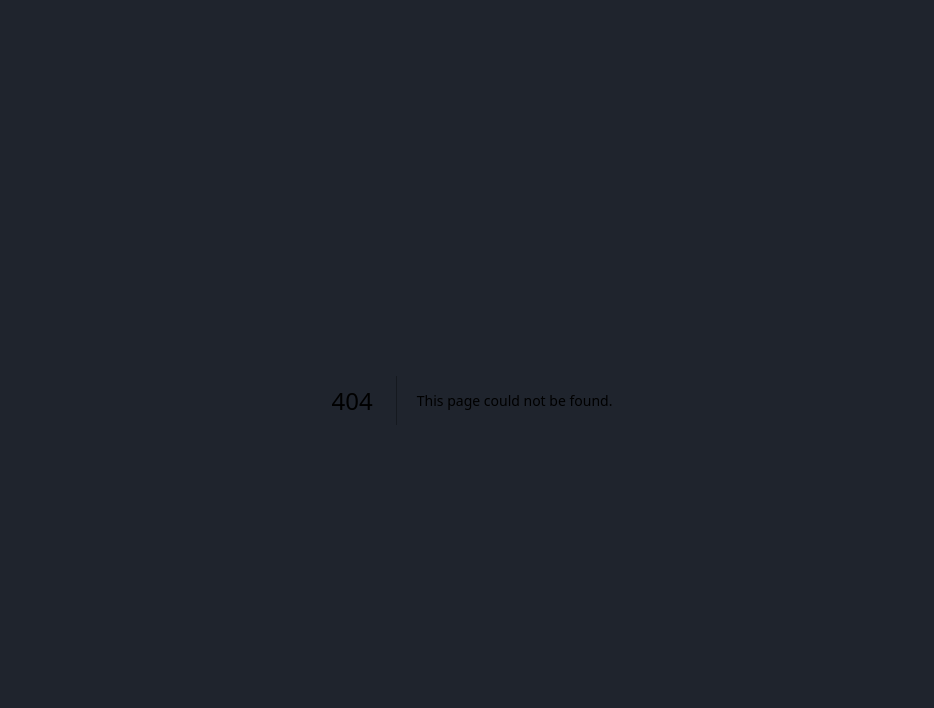
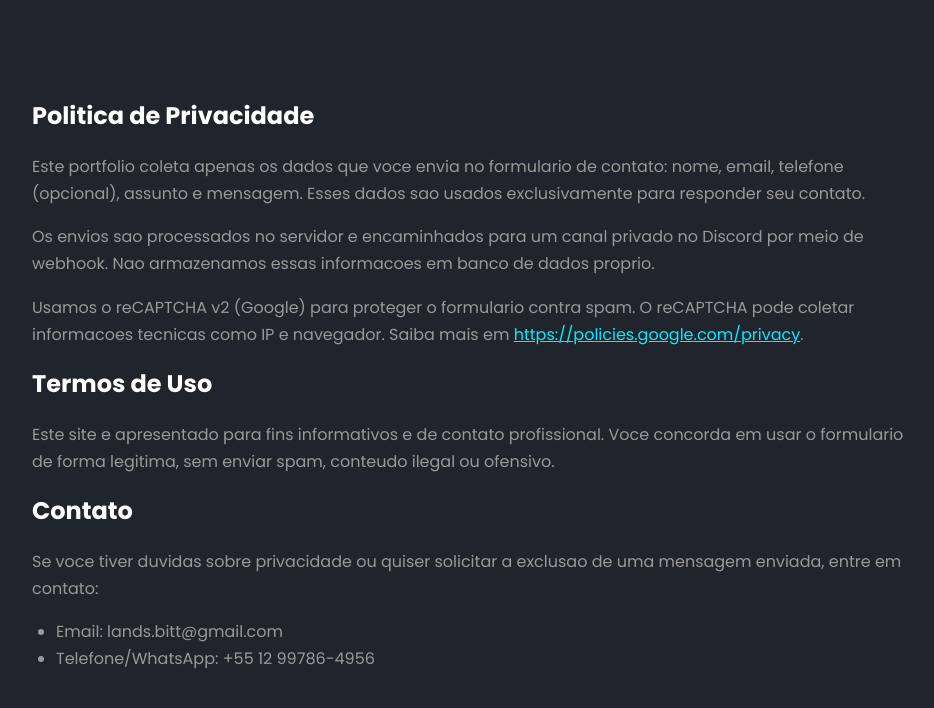
Before and after one commit to LandsBitt/Meu-Portifolio, a Next.js app: page /privacidade in a window 1280 px wide. Before the commit this address had no page. Shown: the top 708 px of the page, without its empty margins (168-1102 px from the left). Built offline with nearby package versions, Linux system fonts and the light colour scheme.

Commit message:
feat: Add privacy consent modal and privacy policy page with security headers

```diff
--- a/app/globals.css
+++ b/app/globals.css
@@ -767,6 +767,77 @@ form .input-box input, form textarea{
     margin: 0.8rem 0 0.4rem;
 }
 
+.privacy-modal {
+    position: fixed;
+    inset: 0;
+    display: flex;
+    align-items: center;
+    justify-content: center;
+    z-index: 2000;
+}
+
+.privacy-modal__backdrop {
+    position: absolute;
+    inset: 0;
+    background: rgba(0, 0, 0, 0.7);
+    backdrop-filter: blur(4px);
+}
+
+.privacy-modal__content {
+    position: relative;
+    background: var(--bg-color-02);
+    color: var(--text-color);
+    border: 1px solid var(--main-color);
+    border-radius: 12px;
+    padding: 2rem;
+    width: calc(100% - 2rem);
+    max-width: 520px;
+    text-align: center;
+    box-shadow: 0 12px 30px rgba(0, 0, 0, 0.4);
+    z-index: 1;
+}
+
+.privacy-modal__content h2 {
+    margin-bottom: 0.8rem;
+    font-size: 1.6rem;
+}
+
+.privacy-modal__content p {
+    margin-bottom: 0.8rem;
+    color: var(--color-01);
+}
+
+.privacy-modal__link {
+    color: var(--main-color);
+    text-decoration: underline;
+}
+
+.legal {
+    max-width: 960px;
+    margin: 0 auto;
+    line-height: 1.7;
+}
+
+.legal h1,
+.legal h2 {
+    margin-bottom: 1rem;
+}
+
+.legal p {
+    margin-bottom: 1rem;
+    color: var(--color-01);
+}
+
+.legal ul {
+    margin: 0 0 1rem 1.5rem;
+    color: var(--color-01);
+}
+
+.legal a {
+    color: var(--main-color);
+    text-decoration: underline;
+}
+
 .form-status {
     margin-top: 0.8rem;
     font-size: 0.95rem;
--- a/app/layout.jsx
+++ b/app/layout.jsx
@@ -1,5 +1,6 @@
 import "./globals.css";
 import { Poppins } from "next/font/google";
+import PrivacyConsentModal from "../components/PrivacyConsentModal";
 
 const poppins = Poppins({
   subsets: ["latin"],
@@ -55,6 +56,7 @@ export default function RootLayout({ children }) {
       </head>
       <body>
         <div id="particles-js" aria-hidden="true"></div>
+        <PrivacyConsentModal />
         {children}
       </body>
     </html>
--- /dev/null
+++ b/app/privacidade/page.jsx
@@ -0,0 +1,53 @@
+export const metadata = {
+  title: "Politica de Privacidade e Termos",
+  description:
+    "Informacoes sobre privacidade, termos de uso e contato do portfolio.",
+};
+
+export default function PrivacyPage() {
+  return (
+    <section className="legal">
+      <h1>Politica de Privacidade</h1>
+      <p>
+        Este portfolio coleta apenas os dados que voce envia no formulario de
+        contato: nome, email, telefone (opcional), assunto e mensagem. Esses
+        dados sao usados exclusivamente para responder seu contato.
+      </p>
+      <p>
+        Os envios sao processados no servidor e encaminhados para um canal
+        privado no Discord por meio de webhook. Nao armazenamos essas
+        informacoes em banco de dados proprio.
+      </p>
+      <p>
+        Usamos o reCAPTCHA v2 (Google) para proteger o formulario contra spam.
+        O reCAPTCHA pode coletar informacoes tecnicas como IP e navegador. Saiba
+        mais em{" "}
+        <a
+          href="https://policies.google.com/privacy"
+          target="_blank"
+          rel="noopener noreferrer"
+        >
+          https://policies.google.com/privacy
+        </a>
+        .
+      </p>
+
+      <h2>Termos de Uso</h2>
+      <p>
+        Este site e apresentado para fins informativos e de contato
+        profissional. Voce concorda em usar o formulario de forma legitima,
+        sem enviar spam, conteudo ilegal ou ofensivo.
+      </p>
+
+      <h2>Contato</h2>
+      <p>
+        Se voce tiver duvidas sobre privacidade ou quiser solicitar a exclusao
+        de uma mensagem enviada, entre em contato:
+      </p>
+      <ul>
+        <li>Email: lands.bitt@gmail.com</li>
+        <li>Telefone/WhatsApp: +55 12 99786-4956</li>
+      </ul>
+    </section>
+  );
+}
--- /dev/null
+++ b/components/PrivacyConsentModal.jsx
@@ -0,0 +1,76 @@
+"use client";
+
+import { useEffect, useState } from "react";
+import Link from "next/link";
+
+const STORAGE_KEY = "privacy_consent_v1";
+
+export default function PrivacyConsentModal() {
+  const [isOpen, setIsOpen] = useState(false);
+
+  useEffect(() => {
+    if (typeof window === "undefined") {
+      return;
+    }
+
+    if (window.location.pathname === "/privacidade") {
+      return;
+    }
+
+    const stored = localStorage.getItem(STORAGE_KEY);
+    if (stored !== "accepted") {
+      setIsOpen(true);
+    }
+  }, []);
+
+  useEffect(() => {
+    if (!isOpen) {
+      document.body.style.overflow = "";
+      return;
+    }
+
+    const previousOverflow = document.body.style.overflow;
+    document.body.style.overflow = "hidden";
+
+    return () => {
+      document.body.style.overflow = previousOverflow;
+    };
+  }, [isOpen]);
+
+  const handleAccept = () => {
+    localStorage.setItem(STORAGE_KEY, "accepted");
+    setIsOpen(false);
+  };
+
+  if (!isOpen) {
+    return null;
+  }
+
+  return (
+    <div className="privacy-modal" role="dialog" aria-modal="true">
+      <div className="privacy-modal__backdrop" />
+      <div className="privacy-modal__content" role="document">
+        <h2>Privacidade e Termos</h2>
+        <p>
+          Este site coleta apenas os dados enviados no formulario de contato
+          para responder sua mensagem. Usamos reCAPTCHA para evitar spam.
+        </p>
+        <p>
+          Ao continuar, voce concorda com a nossa{" "}
+          <Link
+            href="/privacidade"
+            className="privacy-modal__link"
+            target="_blank"
+            rel="noopener noreferrer"
+          >
+            Politica de Privacidade e Termos
+          </Link>
+          .
+        </p>
+        <button type="button" className="btn" onClick={handleAccept}>
+          Aceito os termos
+        </button>
+      </div>
+    </div>
+  );
+}
--- /dev/null
+++ b/next.config.js
@@ -0,0 +1,44 @@
+const ContentSecurityPolicy = `
+  default-src 'self';
+  base-uri 'self';
+  form-action 'self';
+  object-src 'none';
+  frame-ancestors 'none';
+  img-src 'self' data: blob: https://www.google.com https://www.gstatic.com;
+  font-src 'self' data: https://unpkg.com https://cdnjs.cloudflare.com;
+  style-src 'self' 'unsafe-inline' https://unpkg.com https://cdnjs.cloudflare.com;
+  script-src 'self' 'unsafe-inline' https://unpkg.com https://cdnjs.cloudflare.com https://cdn.jsdelivr.net https://www.google.com https://www.gstatic.com https://www.recaptcha.net;
+  frame-src https://www.google.com https://www.recaptcha.net;
+  connect-src 'self' https://www.google.com https://www.gstatic.com https://www.recaptcha.net;
+  upgrade-insecure-requests;
+`;
+
+const securityHeaders = [
+  {
+    key: "Content-Security-Policy",
+    value: ContentSecurityPolicy.replace(/\s{2,}/g, " ").trim(),
+  },
+  { key: "Referrer-Policy", value: "strict-origin-when-cross-origin" },
+  { key: "X-Content-Type-Options", value: "nosniff" },
+  { key: "X-Frame-Options", value: "DENY" },
+  { key: "X-DNS-Prefetch-Control", value: "on" },
+  {
+    key: "Strict-Transport-Security",
+    value: "max-age=63072000; includeSubDomains; preload",
+  },
+  {
+    key: "Permissions-Policy",
+    value: "camera=(), microphone=(), geolocation=(), payment=(), usb=()",
+  },
+];
+
+module.exports = {
+  async headers() {
+    return [
+      {
+        source: "/(.*)",
+        headers: securityHeaders,
+      },
+    ];
+  },
+};
```
